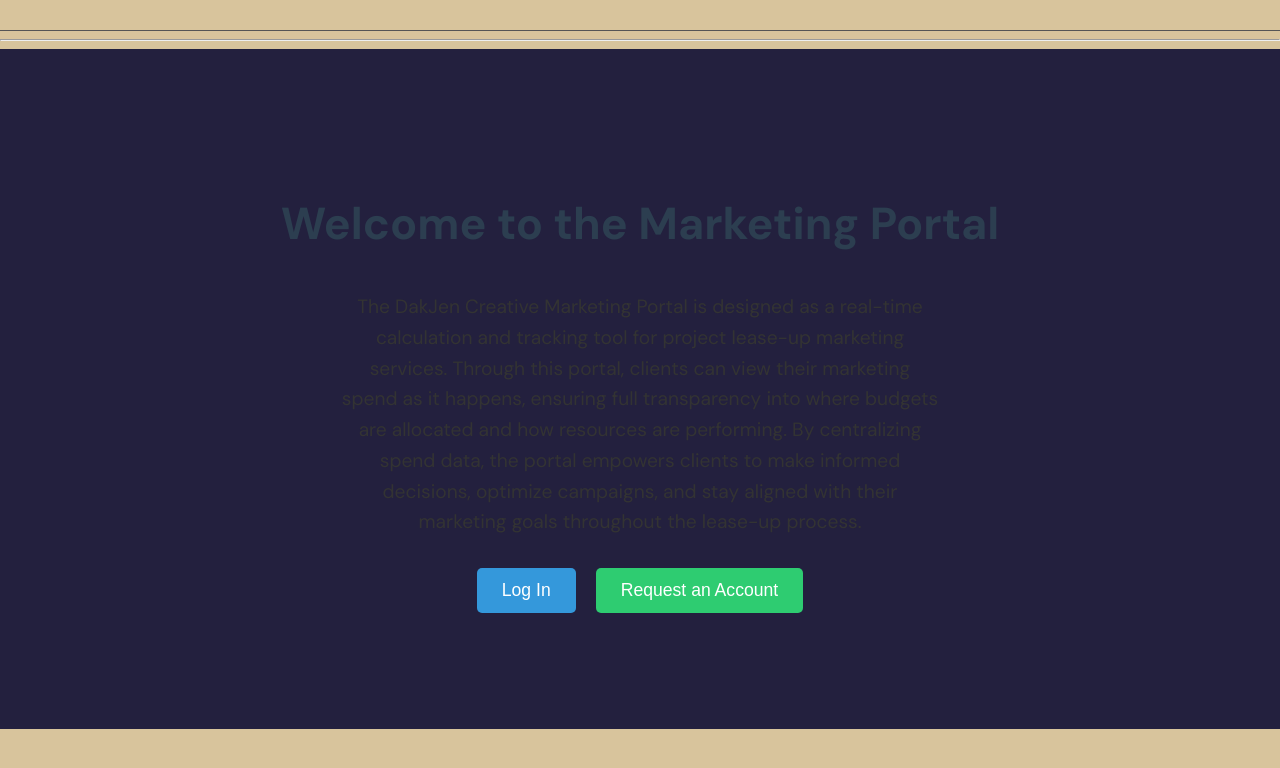
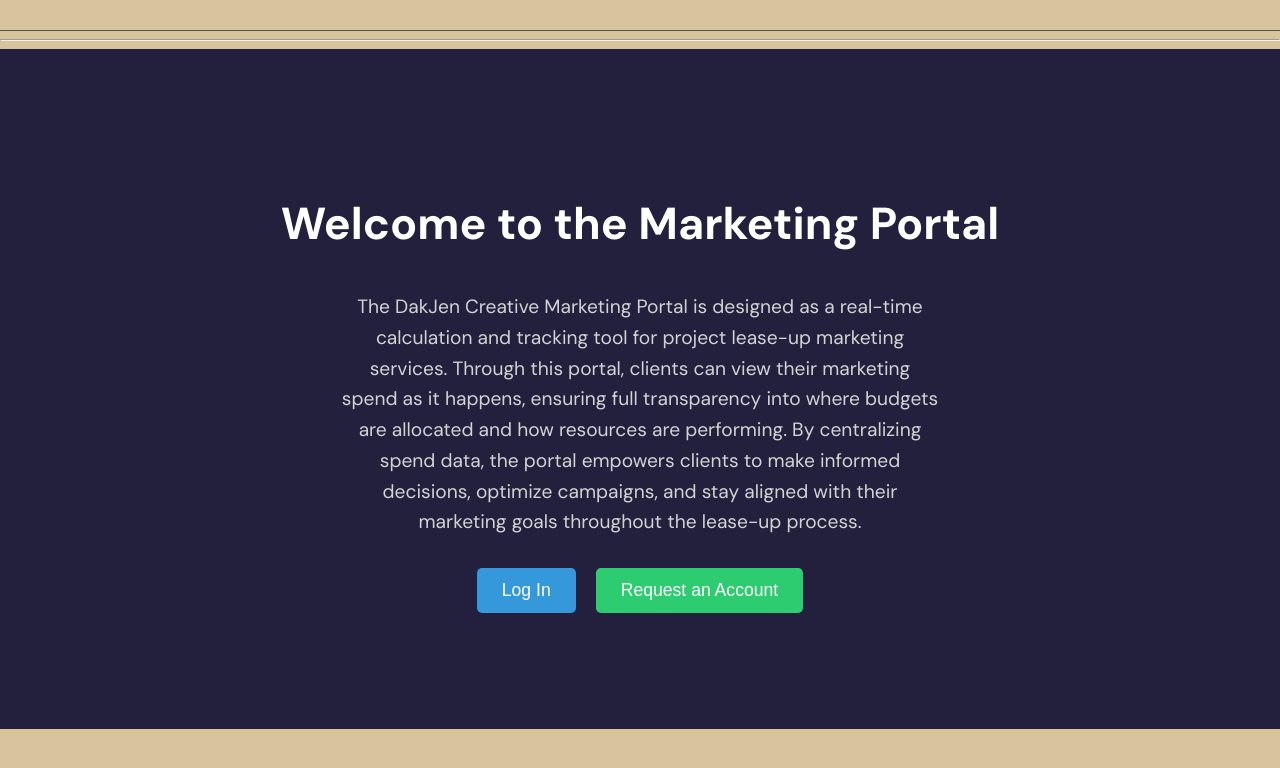
Before and after one commit to dakjen/marketingportal1, a React (Create React App) app: page /intro in a window 1280 px wide. Shown: the top 768 px of the page. Built offline with nearby package versions, Linux system fonts and the light colour scheme.

Commit message:
Style: Adjust IntroScreen font colors for dark background

```diff
--- a/src/IntroScreen.css
+++ b/src/IntroScreen.css
@@ -7,12 +7,12 @@
   text-align: center;
   padding: 20px;
   background-color: #23203e;
-  color: #333;
+  color: lightgray;
 }
 
 .intro-container h1 {
   font-size: 2.8em;
-  color: #2c3e50;
+  color: white;
   margin-bottom: 20px;
 }
 
```
